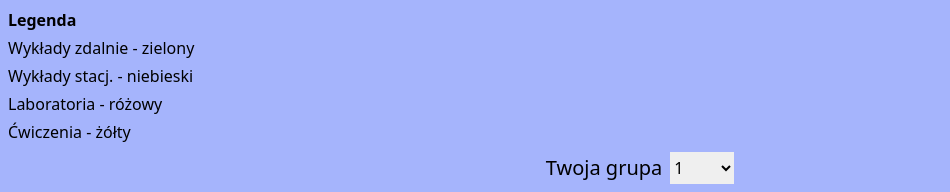
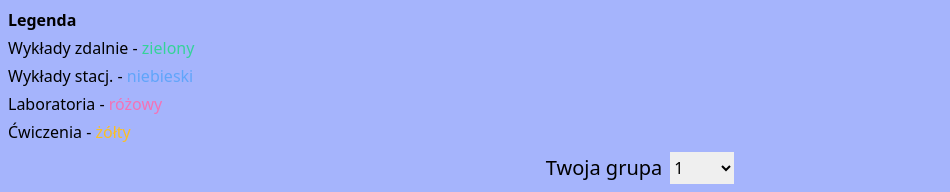
Before and after one commit to GKaszewski/plan-app, a React (Create React App) app: page / in a window 1280 px wide. Shown: the top 192 px of the page, without its empty margins (0-950 px from the left). Built offline with nearby package versions, Linux system fonts and the light colour scheme; no server answers; what @tailwindcss/typography would draw is missing.

Commit message:
add colors

```diff
--- a/src/App.tsx
+++ b/src/App.tsx
@@ -32,10 +32,18 @@ function App() {
     <div className="flex flex-col min-h-screen h-full w-full bg-indigo-300 items-center">
       <div className="flex flex-col gap-1 self-start m-2">
         <h4 className="font-semibold">Legenda</h4>
-        <p>Wykłady zdalnie - zielony</p>
-        <p>Wykłady stacj. - niebieski</p>
-        <p>Laboratoria - różowy</p>
-        <p>Ćwiczenia - żółty</p>
+        <p>
+          Wykłady zdalnie - <span className="text-green-400">zielony</span>
+        </p>
+        <p>
+          Wykłady stacj. - <span className="text-blue-400">niebieski</span>
+        </p>
+        <p>
+          Laboratoria - <span className="text-pink-400">różowy</span>
+        </p>
+        <p>
+          Ćwiczenia - <span className="text-yellow-400">żółty</span>
+        </p>
       </div>
       <div className="flex gap-2 justify-center items-center">
         <p className="text-xl">Twoja grupa</p>
```
